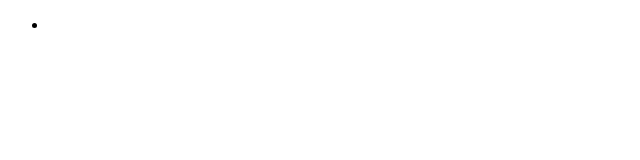
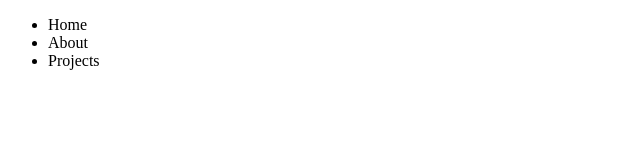
Before and after one commit to ddarosci/pagina-pessoal, a plain HTML site: page index.html in a window 1280 px wide. Shown: the whole page, without its empty margins (0-640 px from the left). Drawn offline with Linux system fonts and the light colour scheme.

Commit message:
segundo commit

```diff
--- a/index.html
+++ b/index.html
@@ -10,7 +10,9 @@
     <header>
         <nav>
             <ul>
-                <li></li>
+                <li>Home</li>
+                <li>About</li>
+                <li>Projects</li>
             </ul>
         </nav>
     </header>
```
